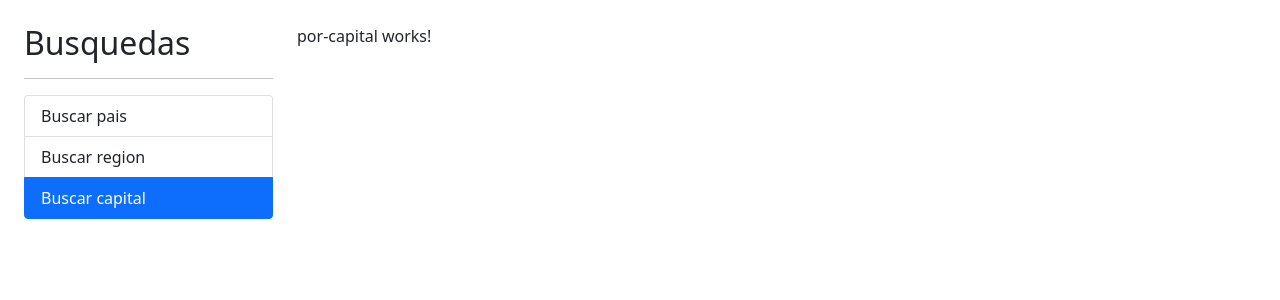
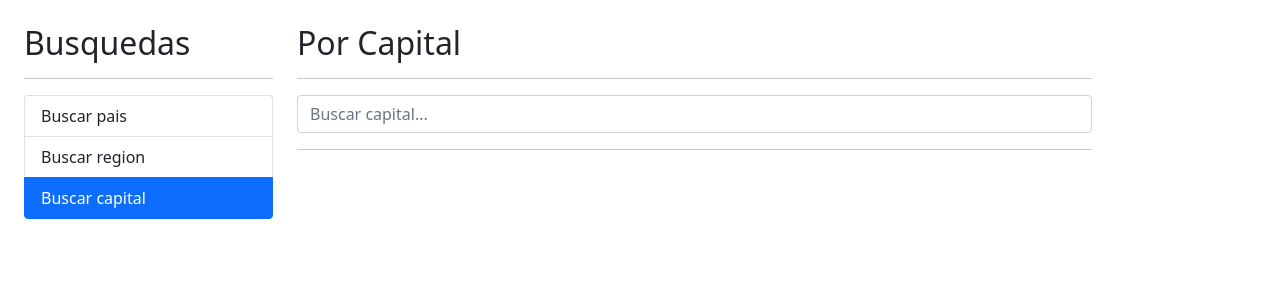
Before and after one commit to josefelipegh/paisesApp, an Angular app: page /capital in a window 1280 px wide. Shown: the top 300 px of the page. Built offline with nearby package versions, Linux system fonts and the light colour scheme.

Commit message:
Por capital

```diff
--- a/src/app/pais/components/pais-input/pais-input.component.html
+++ b/src/app/pais/components/pais-input/pais-input.component.html
@@ -4,5 +4,5 @@
             class="form-control"
             [(ngModel)]="termino"
             (input)="teclaPresionada( $event )"
-            placeholder="Buscar pais..."/>
+            [placeholder]="placeholder"/>
 </form>
--- a/src/app/pais/components/pais-tabla/pais-tabla.component.html
+++ b/src/app/pais/components/pais-tabla/pais-tabla.component.html
@@ -17,7 +17,7 @@
                      [src]="pais.flag"
                      [alt]="pais.nativeName" />
             </td>
-            <td>{{pais.name}}</td>
+            <td>{{pais.capital}}, {{pais.name}}</td>
             <td>{{pais.population | number}}</td>
             <td>
                 <a [routerLink]="['/pais', pais.alpha2Code]">Ver</a>
--- a/src/app/pais/pages/por-capital/por-capital.component.html
+++ b/src/app/pais/pages/por-capital/por-capital.component.html
@@ -1 +1,26 @@
-<p>por-capital works!</p>
+<h2>Por Capital</h2>
+<hr>
+
+<div class="row">
+    <div class="col">
+        <app-pais-input
+            (onEnter)="buscar( $event )"
+            placeholder="Buscar capital..."
+            ></app-pais-input>
+    </div>
+</div>
+
+<hr>
+
+<div *ngIf="hayError"
+     class="alert alert-danger">
+    No se encontro nada con el termino {{termino}}
+</div>
+
+<div *ngIf="paises.length > 0" class="row">
+    <div class="col">
+
+        <app-pais-tabla [paises]='paises'></app-pais-tabla>
+
+    </div>
+</div>
--- a/src/app/pais/pages/por-capital/por-capital.component.ts
+++ b/src/app/pais/pages/por-capital/por-capital.component.ts
@@ -1,4 +1,6 @@
-import { Component, OnInit } from '@angular/core';
+import { Component } from '@angular/core';
+import { Country } from '../../interfaces/pais.interface';
+import { PaisService } from '../../services/pais.service';
 
 @Component({
   selector: 'app-por-capital',
@@ -6,11 +8,25 @@
   styles: [
   ]
 })
-export class PorCapitalComponent implements OnInit {
+export class PorCapitalComponent {
 
-  constructor() { }
+  termino: string = '';
+  hayError: boolean = false;
+  paises  : Country[] = [];
 
-  ngOnInit(): void {
+  constructor( private _paisService: PaisService ) { }
+
+  buscar(termino:string) {
+    this.hayError = false;
+    this.termino = termino;
+    this._paisService.buscarCapital(this.termino)
+      .subscribe(
+        (paises) => {
+          this.paises = paises;
+        },
+        (err) => {
+          this.hayError = true;
+          this.paises = [];
+        });
   }
-
 }
--- a/src/app/pais/pages/por-pais/por-pais.component.html
+++ b/src/app/pais/pages/por-pais/por-pais.component.html
@@ -5,7 +5,9 @@
     <div class="col">
         <app-pais-input
             (onEnter)="buscar( $event )"
-            (onDebounce)="sugerencias( $event )"></app-pais-input>
+            (onDebounce)="sugerencias( $event )"
+            placeholder="Buscar pais..."
+            ></app-pais-input>
     </div>
 </div>
 
--- a/src/app/pais/services/pais.service.ts
+++ b/src/app/pais/services/pais.service.ts
@@ -1,7 +1,6 @@
 import { HttpClient } from '@angular/common/http';
 import { Injectable } from '@angular/core';
-import { Observable, of } from 'rxjs';
-import { catchError } from 'rxjs/operators';
+import { Observable } from 'rxjs';
 import { Country } from '../interfaces/pais.interface';
 
 @Injectable({
@@ -20,4 +19,11 @@
     return this.http.get<Country[]>(url);
   }
 
+  buscarCapital(termino:string):Observable<Country[]>{
+
+    const url = `${this.apiUrl}/capital/${termino}`;
+
+    return this.http.get<Country[]>(url);
+  }
+
 }
```
Also changed, not shown: src/app/pais/components/pais-input/pais-input.component.ts (+5 -3 lines).
